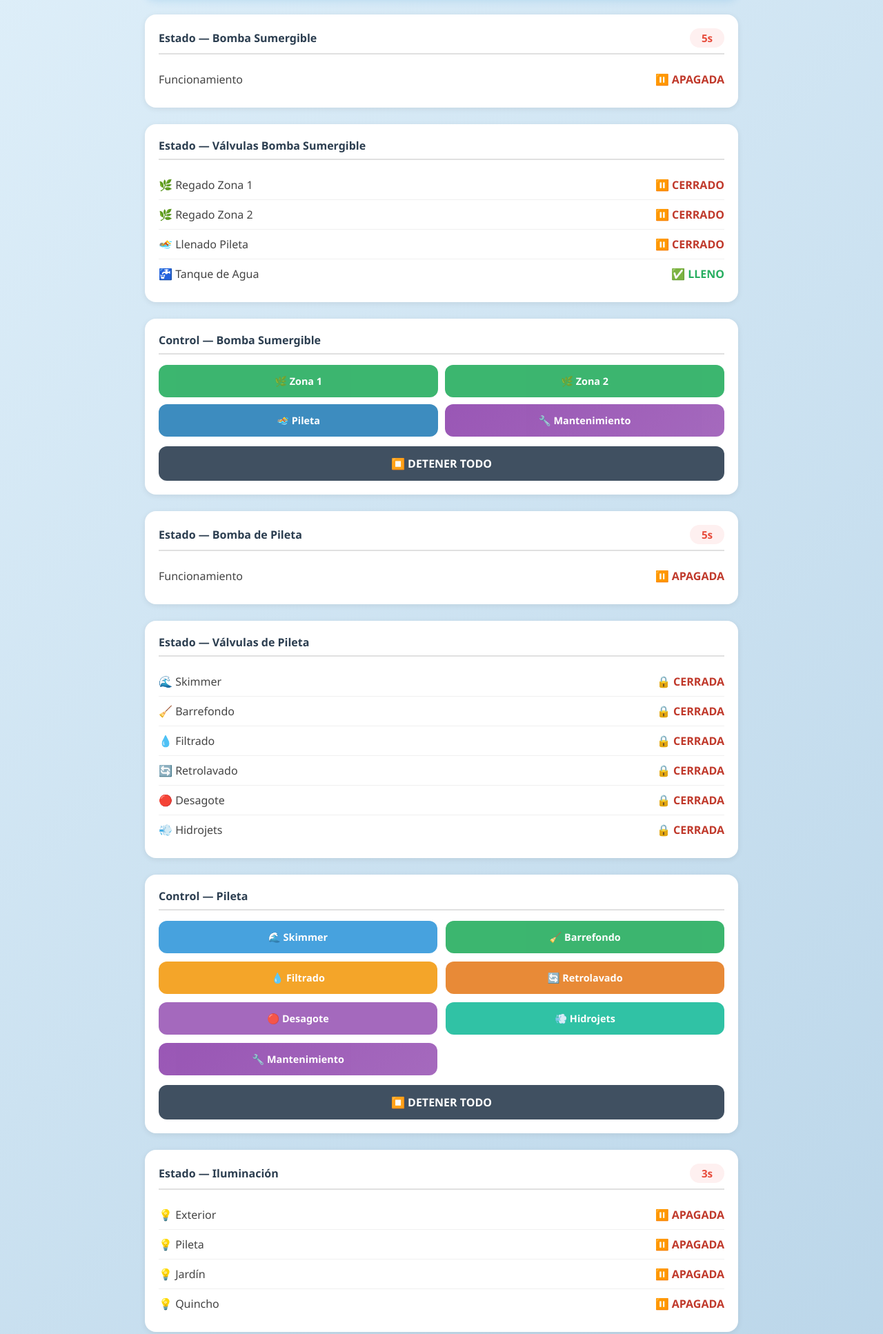
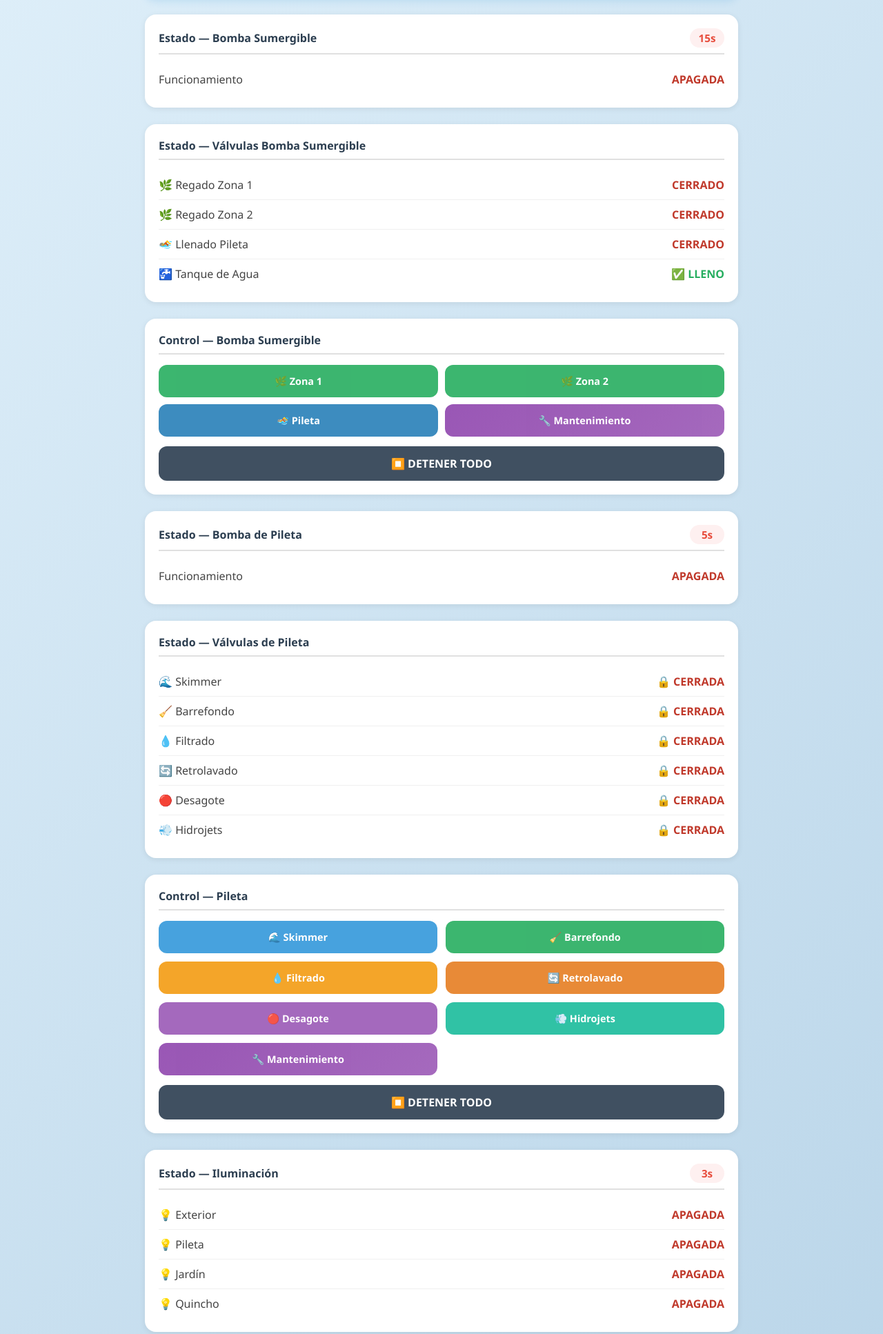
Before and after one commit to Vehiculosenventa/smart.pileta, a plain HTML site: page index.html in a window 1280 px wide. Shown: the part 307-2241 px from the top of the page at 69% size. Drawn offline with Linux system fonts and the light colour scheme.

Commit message:
Update index.html

```diff
--- a/index.html
+++ b/index.html
@@ -24,11 +24,11 @@
     <div class="tarjeta">
         <h2>
             <span>Estado — Bomba Sumergible</span>
-            <span id="contador-bomba" class="contador">5s</span>
+            <span id="contador-bomba" class="contador">15s</span>
         </h2>
         <div class="fila-estado">
             <span class="etiqueta">Funcionamiento</span>
-            <span id="bomba-sumergible-estado" class="valor inactivo">⏸️ APAGADA</span>
+            <span id="bomba-sumergible-estado" class="valor inactivo">APAGADA</span>
         </div>
     </div>
 
@@ -36,19 +36,19 @@
         <h2>Estado — Válvulas Bomba Sumergible</h2>
         <div class="fila-estado">
             <span class="etiqueta">🌿 Regado Zona 1</span>
-            <span id="zona1-estado" class="valor inactivo">⏸️ CERRADO</span>
+            <span id="zona1-estado" class="valor inactivo">CERRADO</span>
         </div>
         <div class="fila-estado">
             <span class="etiqueta">🌿 Regado Zona 2</span>
-            <span id="zona2-estado" class="valor inactivo">⏸️ CERRADO</span>
+            <span id="zona2-estado" class="valor inactivo">CERRADO</span>
         </div>
         <div class="fila-estado">
             <span class="etiqueta">🏊 Llenado Pileta</span>
-            <span id="llenado-estado" class="valor inactivo">⏸️ CERRADO</span>
+            <span id="llenado-estado" class="valor inactivo">CERRADO</span>
         </div>
         <div class="fila-estado">
             <span class="etiqueta">🚰 Tanque de Agua</span>
-            <span id="tanque-estado" class="valor activo">✅ LLENO</span>
+            <span id="tanque-estado" class="valor activo">LLENO</span>
         </div>
     </div>
 
@@ -70,7 +70,7 @@
         </h2>
         <div class="fila-estado">
             <span class="etiqueta">Funcionamiento</span>
-            <span id="bomba-pileta-estado" class="valor inactivo">⏸️ APAGADA</span>
+            <span id="bomba-pileta-estado" class="valor inactivo">APAGADA</span>
         </div>
     </div>
 
@@ -123,19 +123,19 @@
         </h2>
         <div class="fila-estado">
             <span class="etiqueta">💡 Exterior</span>
-            <span id="luz-exterior" class="valor inactivo">⏸️ APAGADA</span>
+            <span id="luz-exterior" class="valor inactivo">APAGADA</span>
         </div>
         <div class="fila-estado">
             <span class="etiqueta">💡 Pileta</span>
-            <span id="luz-pileta" class="valor inactivo">⏸️ APAGADA</span>
+            <span id="luz-pileta" class="valor inactivo">APAGADA</span>
         </div>
         <div class="fila-estado">
             <span class="etiqueta">💡 Jardín</span>
-            <span id="luz-jardin" class="valor inactivo">⏸️ APAGADA</span>
+            <span id="luz-jardin" class="valor inactivo">APAGADA</span>
         </div>
         <div class="fila-estado">
             <span class="etiqueta">💡 Quincho</span>
-            <span id="luz-quincho" class="valor inactivo">⏸️ APAGADA</span>
+            <span id="luz-quincho" class="valor inactivo">APAGADA</span>
         </div>
     </div>
 
```
